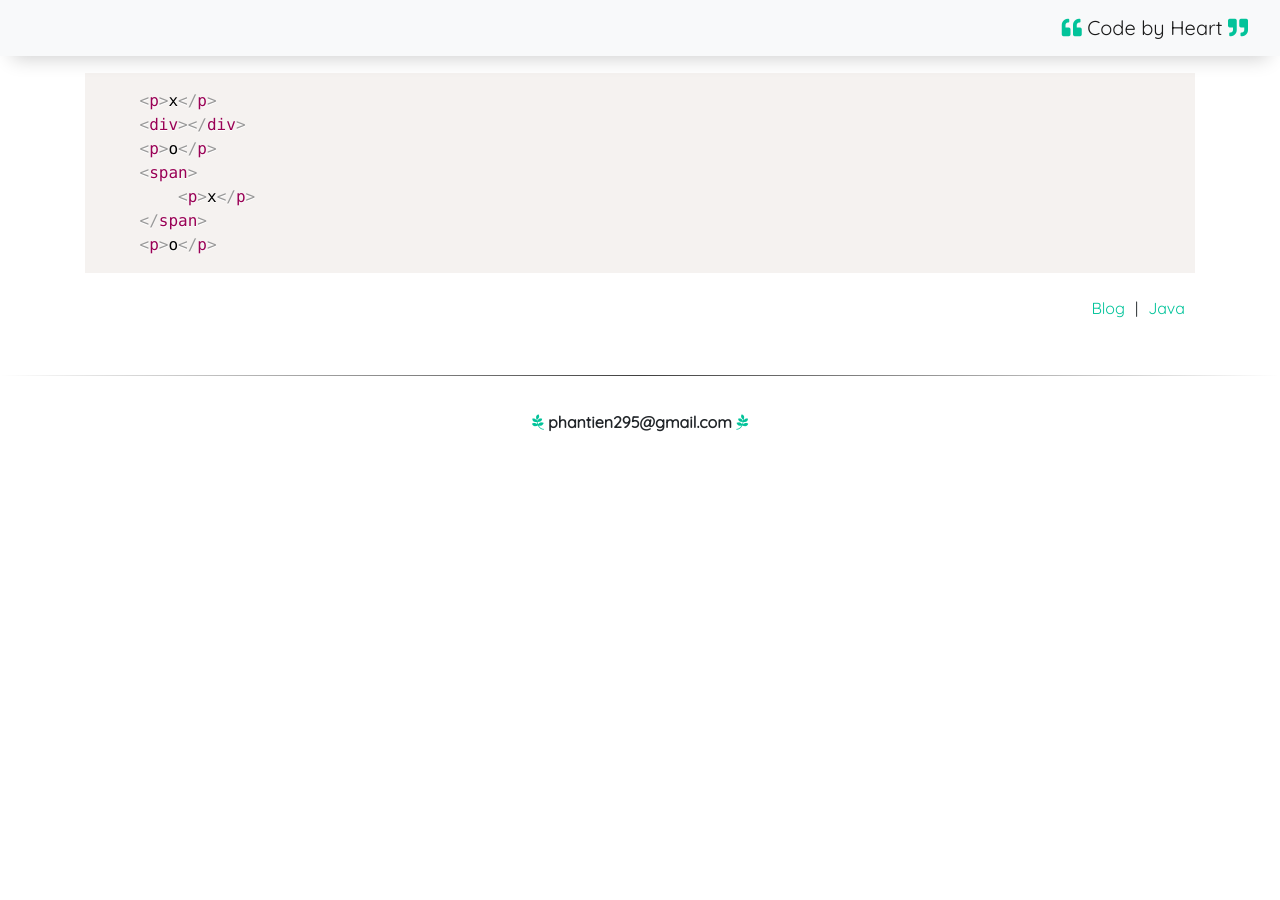
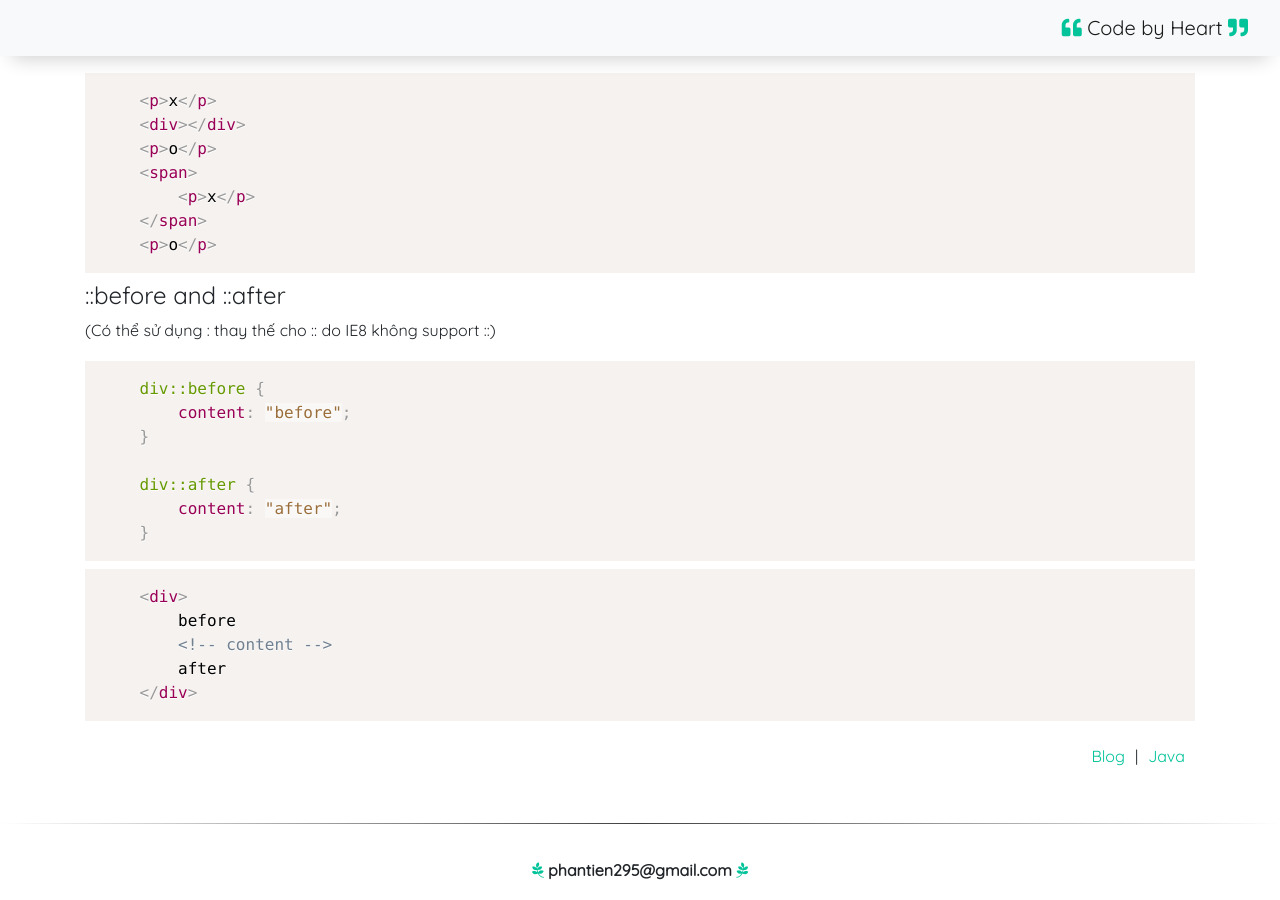
Before and after one commit to phantien295/phantien295.github.io, a Jekyll site: the page built from _posts/2021-02-10-css.md, in a window 1280 px wide and 900 px high, scrolled down 689 px. Built offline with Jekyll 4.4.1, drawn with Linux system fonts in a browser that asks for light colours; before the commit the page ends 1141 px from its top, so only the background shows below that.

Commit message:
[Update] Update source code

````diff
--- a/_posts/2021-02-10-css.md
+++ b/_posts/2021-02-10-css.md
@@ -47,3 +47,25 @@ Chọn những phần tử p nằm sau phần tử div, không nằm trong nhữ
     </span>
     <p>o</p>
 ```
+
+#### ::before and ::after
+
+(Có thể sử dụng : thay thế cho :: do IE8 không support ::)
+
+```css
+    div::before {
+        content: "before";
+    }
+
+    div::after {
+        content: "after";
+    }
+```
+
+```html
+    <div>
+        before
+        <!-- content -->
+        after
+    </div>
+```
````
